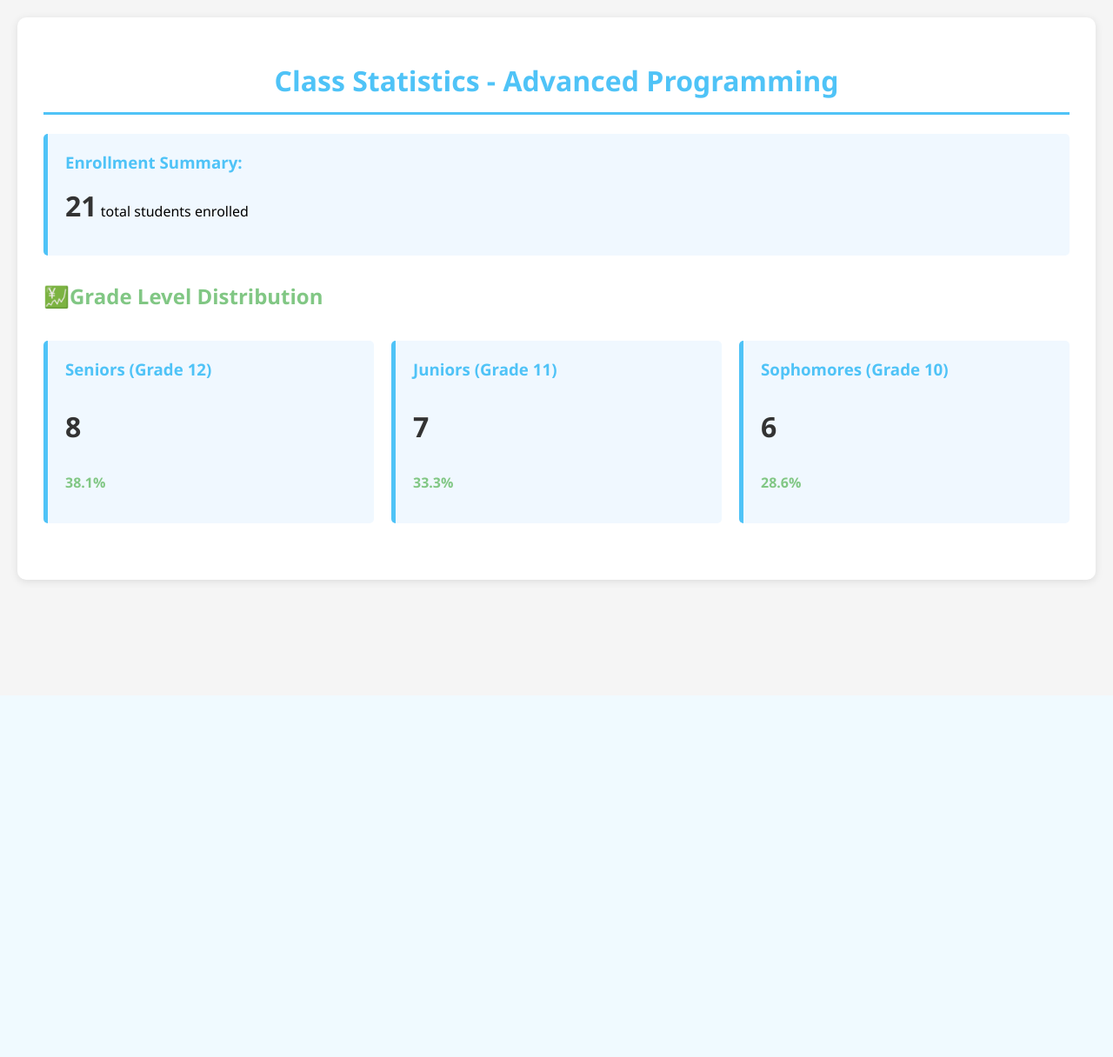
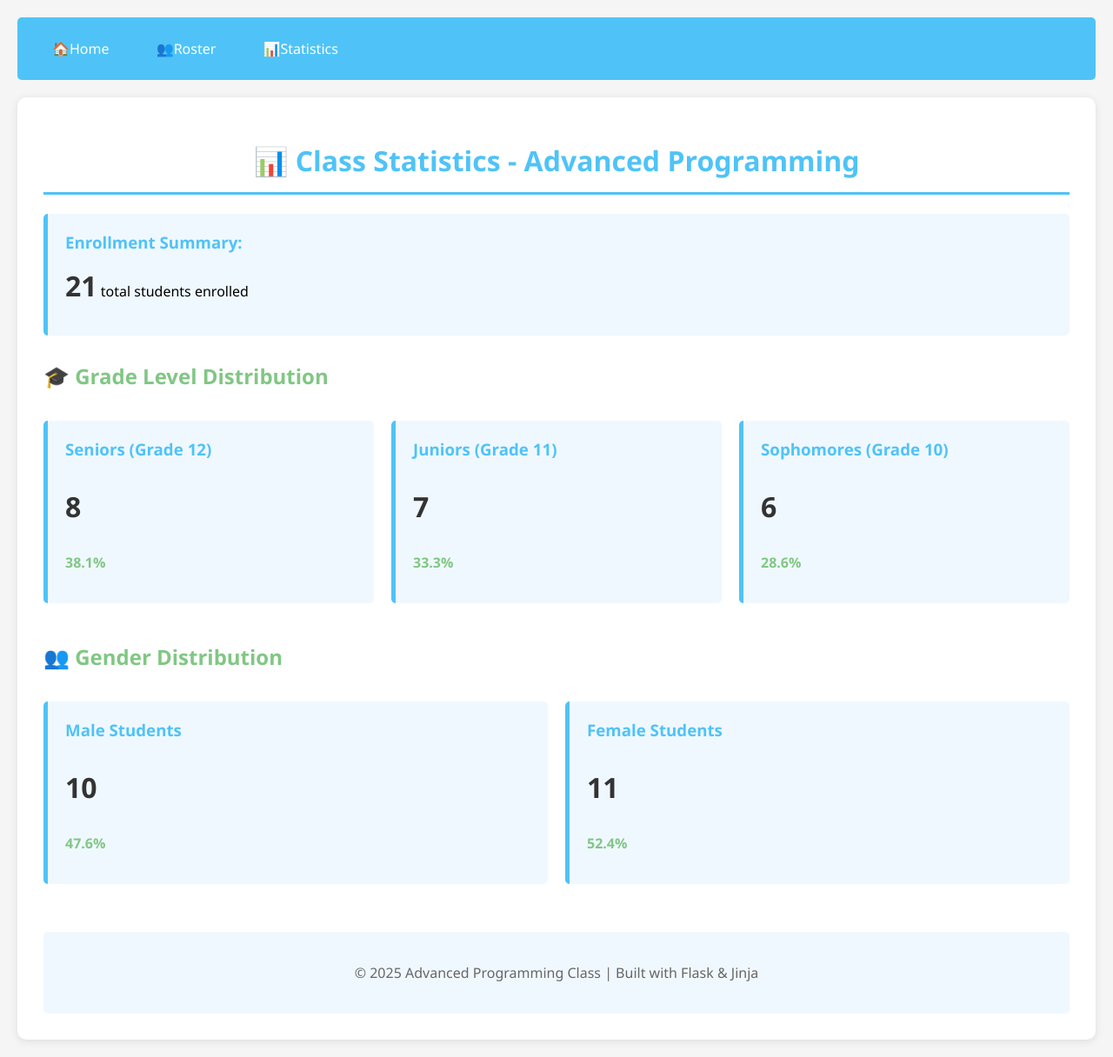
Before and after one commit to melinud/unit2-jinja-template-engine, a Flask app: page /stats in a window 1280 px wide. Shown: the whole page at 87% size. Before the commit the page ends 675 px from the top, so only its background shows below. Run offline with Flask 3, Linux system fonts and the light colour scheme.

Commit message:
10/15/25

```diff
--- a/04-inheritance/app.py
+++ b/04-inheritance/app.py
@@ -74,5 +74,14 @@ def statistics():
         'females': females
     }
     return render_template('stats.html', **data)
+
+@app.route('/students/<int:student_id>')
+def student_detail(student_id):
+    # Show the details of a specific student
+    students = read_roster()
+    # Find student by id (indexed in csv)
+    if 0 <= student_id <= len(students):
+        student = students[student_id - 1]
+        return render_template('student_detail.html', student=student)
 if __name__ == '__main__':
     app.run(debug=True)
--- a/04-inheritance/templates/roster.html
+++ b/04-inheritance/templates/roster.html
@@ -23,7 +23,7 @@
                 {% for student in students %}
                     <tr>
                         <td>{{loop.index}}</td>
-                        <td>{{student.First|upper}} {{student.Last|title}}</td>
+                        <td><a href="/students/{{loop.index}}">{{student.First|upper}} {{student.Last|title}}</a></td>
                         <td>{{student.Email}}</td>
                         <td>{{student.Birthday}}</td>
                         <td>{{student.Grade}}</td>
--- a/04-inheritance/templates/stats.html
+++ b/04-inheritance/templates/stats.html
@@ -1,43 +1,69 @@
-<!DOCTYPE html>
-<html lang="en">
-<head>
-    <meta charset="UTF-8">
-    <meta name="viewport" content="width=device-width, initial-scale=1.0">
-    <title>Document</title>
-    <link rel="stylesheet" href="{{url_for('static', filename='roster.css')}}">
-    <link rel="stylesheet" href="{{url_for('static', filename='stats.css')}}">
-</head>
-<body>
-    <div class="container">
-        <h1>Class Statistics - Advanced Programming</h1>
-        <!-- Summary statistics using filters -->
+{% extends "base.html" %}
+
+{% block title %}Class Statistics{% endblock %}
+
+{% block extra_css %}
+    <link rel="stylesheet" href="{{ url_for('static', filename='stats.css') }}">
+{% endblock %}
+
+{% block content %}
+    <h1>📊 Class Statistics - Advanced Programming</h1>
+
+    {# Summary Statistics #}
     <div class="stat-card">
         <h3>Enrollment Summary:</h3>
         <p>
-                <span class="stat-number">{{total}}</span>
+            <span class="stat-number">{{ total }}</span>
             total students enrolled
         </p>
     </div>
-        <!-- Grade level distribution -->
-         <h2>💹Grade Level Distribution</h2>
 
+    {# Grade Level Distribution #}
+    <h2>🎓 Grade Level Distribution</h2>
     <div class="grid">
         <div class="stat-card">
             <h3>Seniors (Grade 12)</h3>
-                <p class="stat-number">{{seniors|length}}</p>
-                <p class="percentage">{{((seniors|length)/total * 100)|round(1)}}%</p>
+            <p class="stat-number">{{ seniors|length }}</p>
+            <p class="percentage">
+                {{ (seniors|length / total * 100)|round(1) }}%
+            </p>
         </div>
+
         <div class="stat-card">
             <h3>Juniors (Grade 11)</h3>
-                <p class="stat-number">{{juniors|length}}</p>
-                <p class="percentage">{{((juniors|length)/total * 100)|round(1)}}%</p>
+            <p class="stat-number">{{ juniors|length }}</p>
+            <p class="percentage">
+                {{ (juniors|length / total * 100)|round(1) }}%
+            </p>
         </div>
+
         <div class="stat-card">
             <h3>Sophomores (Grade 10)</h3>
-                <p class="stat-number">{{sophomores|length}}</p>
-                <p class="percentage">{{((sophomores|length)/total * 100)|round(1)}}%</p>
+            <p class="stat-number">{{ sophomores|length }}</p>
+            <p class="percentage">
+                {{ (sophomores|length / total * 100)|round(1) }}%
+            </p>
         </div>
     </div>
+
+    {# Gender Distribution #}
+    <h2>👥 Gender Distribution</h2>
+    <div class="grid">
+        <div class="stat-card">
+            <h3>Male Students</h3>
+            <p class="stat-number">{{ males|length }}</p>
+            <p class="percentage">
+                {{ (males|length / total * 100)|round(1) }}%
+            </p>
         </div>
-</body>
-</html>
+
+        <div class="stat-card">
+            <h3>Female Students</h3>
+            <p class="stat-number">{{ females|length }}</p>
+            <p class="percentage">
+                {{ (females|length / total * 100)|round(1) }}%
+            </p>
+        </div>
+    </div>
+
+{% endblock %}
```
Also changed, not shown: 04-inheritance/templates/stats copy.html (added, +43 -0 lines), 04-inheritance/templates/student_detail.html (added, +18 -0 lines). Lines whose indentation alone changed are shown as unchanged.
